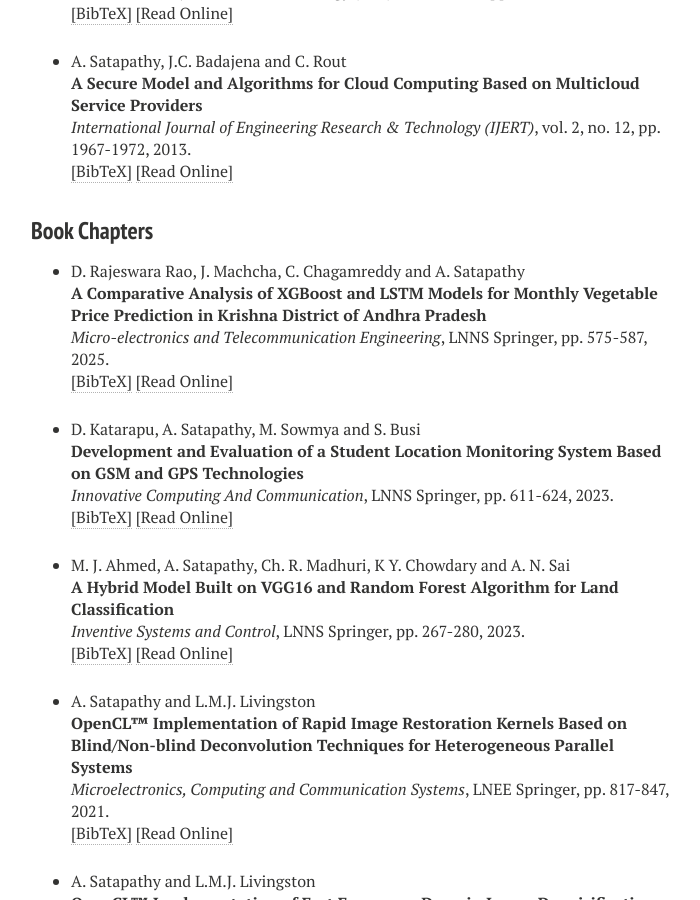
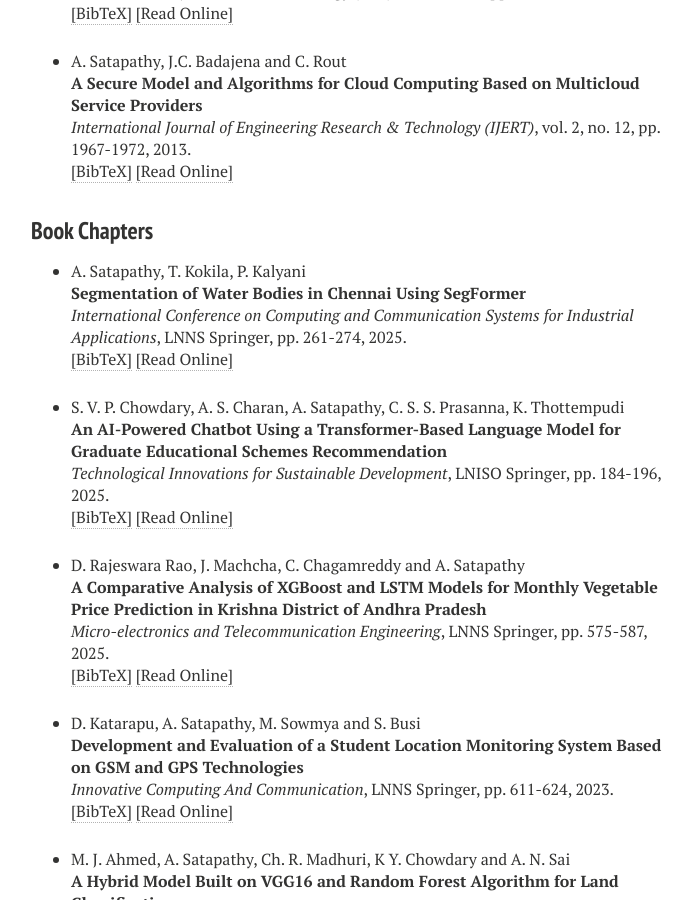
Before and after one commit to ashutoshsatapathy1990/ashutoshsatapathy1990.github.io, a Jekyll site: the page built from publications.md, in a window 1280 px wide and 900 px high, scrolled down 1589 px. Shown: the whole window, without its empty margins (289-989 px from the left). Built offline with Jekyll 4.4.1, drawn with Linux system fonts in a browser that asks for light colours; nearby versions of some CDN libraries.

Commit message:
Update publications.html

```diff
--- a/_layouts/publications.html
+++ b/_layouts/publications.html
@@ -394,6 +394,58 @@ pp. 1967-1972,
 
 <h3 style="margin-bottom:0px;padding-top:10px;">Book Chapters</h3>
 <ul class="biblist">
+
+<!-- Item: satapathy2025segmentation -->
+<li ><p>
+A. Satapathy, T. Kokila, P. Kalyani
+<br><b>Segmentation of Water Bodies in Chennai Using SegFormer</b><br>
+<i>International Conference on Computing and Communication Systems for Industrial Applications</i>,
+LNNS Springer,
+pp. 261-274,
+2025.
+<br />
+<a href="javascript:toggleBibtex('satapathy2025segmentation')">[BibTeX]</a>
+<a href= "https://link.springer.com/chapter/10.1007/978-981-96-8350-5_18" target="_blank">[Read Online]</a>
+</p>
+<div id="bib_satapathy2025segmentation" class="bibtex noshow">
+<pre>
+@inproceedings{satapathy2025segmentation,
+  title={Segmentation of Water Bodies in Chennai Using SegFormer},
+  author={Satapathy, Ashutosh and Kokila, Thottempudi and Kalyani, Polukonda},
+  booktitle={International Conference on Computing and Communication Systems for Industrial Applications},
+  pages={261--274},
+  year={2025},
+  organization={Springer}
+}
+</pre></div>
+
+</li>
+
+<!-- Item: chowdary2025ai -->
+<li ><p>
+S. V. P. Chowdary, A. S. Charan, A. Satapathy, C. S. S. Prasanna, K. Thottempudi
+<br><b>An AI-Powered Chatbot Using a Transformer-Based Language Model for Graduate Educational Schemes Recommendation</b><br>
+<i>Technological Innovations for Sustainable Development</i>,
+LNISO Springer,
+pp. 184-196,
+2025.
+<br />
+<a href="javascript:toggleBibtex('chowdary2025ai')">[BibTeX]</a>
+<a href= "https://link.springer.com/chapter/10.1007/978-3-032-06725-8_16" target="_blank">[Read Online]</a>
+</p>
+<div id="bib_chowdary2025ai" class="bibtex noshow">
+<pre>
+@inproceedings{chowdary2025ai,
+  title={An AI-Powered Chatbot Using a Transformer-Based Language Model for Graduate Educational Schemes Recommendation},
+  author={Chowdary, Sandireddy Vyshnavi Prasad and Charan, Atluri Sai and Satapathy, Ashutosh and Prasanna, Chinnam Sri Sai and Thottempudi, Kokila},
+  booktitle={Lecture Notes in Information Systems and Organization},
+  pages={184--196},
+  year={2025},
+  organization={Springer}
+}
+</pre></div>
+
+</li>
 
 <!-- Item: rao2024comparative -->
 <li ><p>
```
